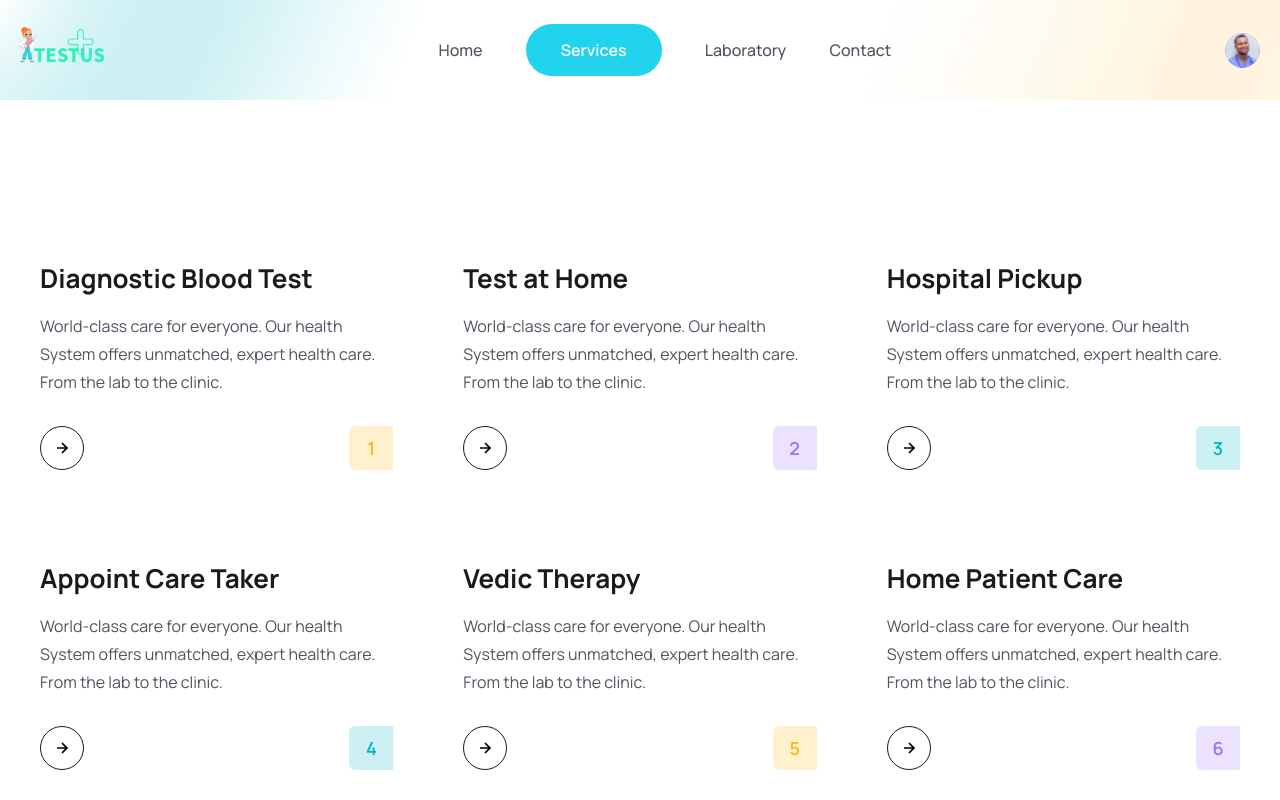
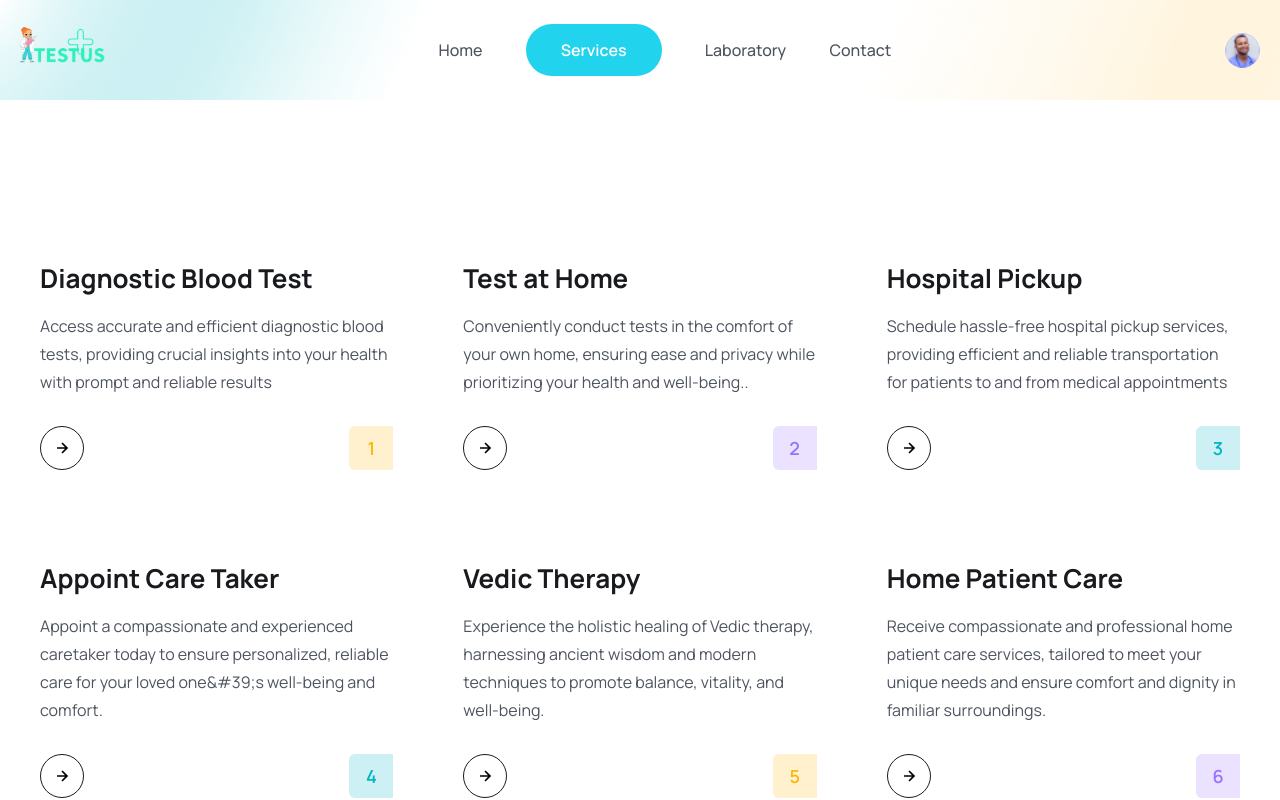
Before and after one commit to cwadyalkar/TestusPlus, a React (Vite) app in the folder frontend/: page /services in a window 1280 px wide. Shown: the top 800 px of the page. Built offline with nearby package versions, Linux system fonts and the light colour scheme; the HTML template or start-up script is replaced by a standard one.

Commit message:
updated info

```diff
--- a/frontend/src/Pages/Home.jsx
+++ b/frontend/src/Pages/Home.jsx
@@ -89,8 +89,9 @@ const Home = () => {
               Providing the Best Medical Services
             </h2>
             <p className="text__para text-center">
-              World Class Care For Everyone. Our Health System Offers
-              Unmatched,Expert health Care
+              Receive compassionate and professional home patient care services,
+              tailored to meet your unique needs and ensure comfort and dignity
+              in familiar surroundings.
             </p>
           </div>
           <div className="grid grid-cols-1 md:grid-cols-2 lg:grid-cols-3 gap-5 lg:gap-[30px] mt-[30px] lg:mt-[55px]">
@@ -169,8 +170,8 @@ const Home = () => {
           <div className="xl:w-[470px] mx-auto  ">
             <h2 className="heading text-center">Our Services</h2>
             <p className="text__para text-center">
-              Lorem ipsum dolor sit amet consectetur adipisicing elit. Hic ea
-              delectus cupiditate voluptas, placeat possimus.
+            Receive compassionate and professional home patient care services, tailored to meet your
+unique needs and ensure comfort and dignity in familiar surroundings.
             </p>
           </div>
 
--- a/frontend/src/assets/data/services.js
+++ b/frontend/src/assets/data/services.js
@@ -1,14 +1,14 @@
 export const services = [
     {
       name: "Diagnostic Blood Test",
-      desc: "World-class care for everyone. Our health System offers unmatched, expert health care. From the lab to the clinic.",
+      desc: "Access accurate and efficient diagnostic blood tests, providing crucial insights into your health with prompt and reliable results",
       bgColor: "rgba(254, 182, 13, .2)",
       textColor: "#FEB60D",
       path:"/services/dbt",
     },
     {
       name: "Test at Home",
-      desc: "World-class care for everyone. Our health System offers unmatched, expert health care. From the lab to the clinic.",
+      desc: "Conveniently conduct tests in the comfort of your own home, ensuring ease and privacy while prioritizing your health and well-being..",
       bgColor: "rgba(151, 113, 255, .2)",
       textColor: "#9771FF",
       path:"/services/testathome",
@@ -16,7 +16,7 @@ export const services = [
     },
     {
       name: "Hospital Pickup",
-      desc: "World-class care for everyone. Our health System offers unmatched, expert health care. From the lab to the clinic.",
+      desc: "Schedule hassle-free hospital pickup services, providing efficient and reliable transportation for patients to and from medical appointments",
       bgColor: "rgba(1, 181, 197, .2)",
       textColor: "#01B5C5",
       path:"/services/hospitalpickup",
@@ -24,7 +24,7 @@ export const services = [
     },
     {
       name: "Appoint Care Taker",
-      desc: "World-class care for everyone. Our health System offers unmatched, expert health care. From the lab to the clinic.",
+      desc: "Appoint a compassionate and experienced caretaker today to ensure personalized, reliable care for your loved one&#39;s well-being and comfort.",
       bgColor: "rgba(1, 181, 197, .2)",
       textColor: "#01B5C5",
       path:"/services/appointcaretaker",
@@ -32,7 +32,7 @@ export const services = [
     },
     {
       name: "Vedic Therapy",
-      desc: "World-class care for everyone. Our health System offers unmatched, expert health care. From the lab to the clinic.",
+      desc: "Experience the holistic healing of Vedic therapy, harnessing ancient wisdom and modern techniques to promote balance, vitality, and well-being.",
       bgColor: "rgba(254, 182, 13, .2)",
       textColor: "#FEB60D",
       path:"/services/vedictherapy",
@@ -40,7 +40,7 @@ export const services = [
     },
     {
       name: "Home Patient Care",
-      desc: "World-class care for everyone. Our health System offers unmatched, expert health care. From the lab to the clinic.",
+      desc: "Receive compassionate and professional home patient care services, tailored to meet your unique needs and ensure comfort and dignity in familiar surroundings.",
       bgColor: "rgba(151, 113, 255, .2)",
       textColor: "#9771FF",
       path:"/services/homepatientcare",
```
